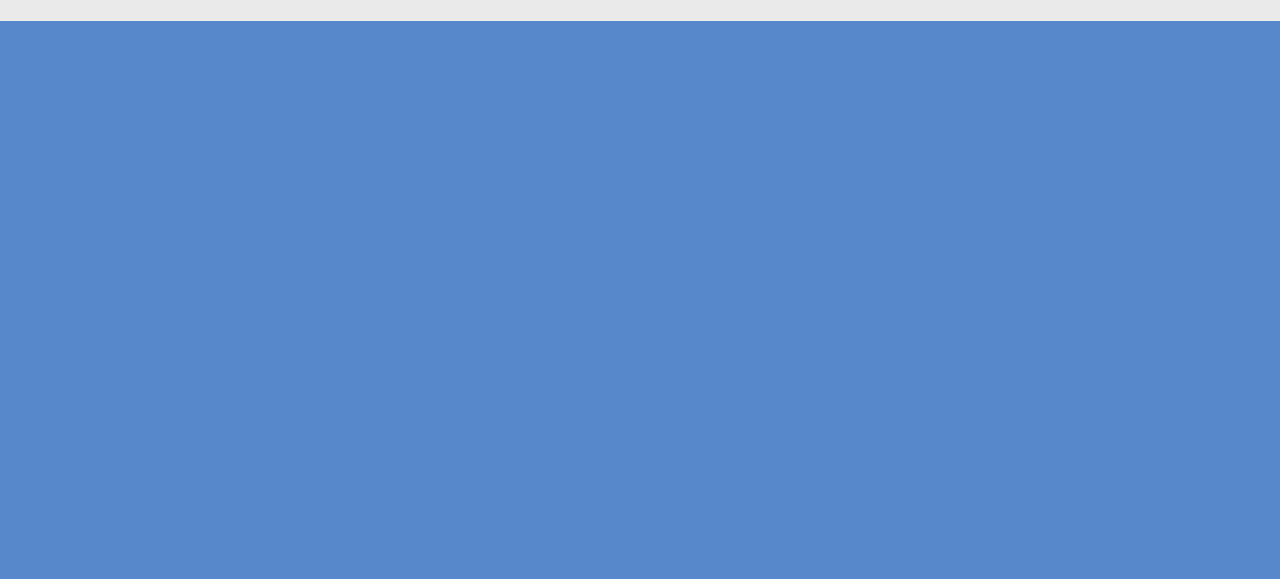
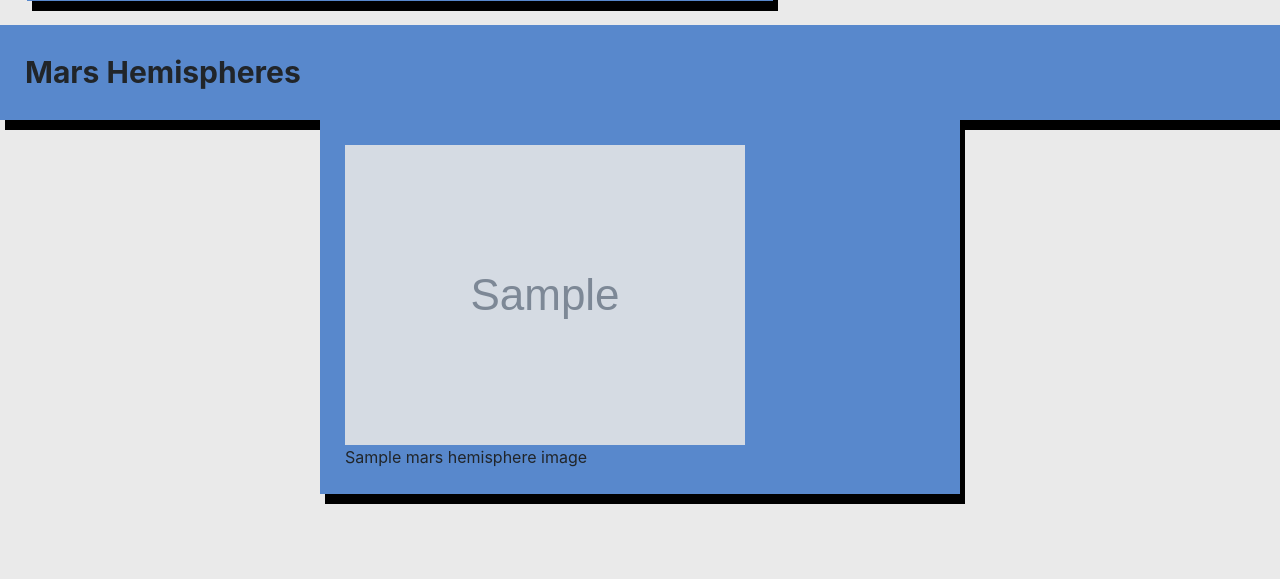
Before and after one commit to jeffreyb92/web-scraping-challenge, a Flask app: page / in a window 1280 px wide. Shown: the part 917-1496 px from the top of the page. Before the commit the page ends 938 px from the top, so only its background shows below. Run offline with Flask 2, Linux system fonts and the light colour scheme; grey boxes marked "Sample" are stand-in pictures; a database or web service that is not in the repository returns one stand-in record (values such as "Sample title"); some libraries are stand-ins or nearby versions.

Commit message:
finished webpage setup

```diff
--- a/Missions_to_Mars/static/styles.css
+++ b/Missions_to_Mars/static/styles.css
@@ -43,10 +43,10 @@ img {
 #columnpad {
     padding: 25px;
     background-color: #5888cc;
+    box-shadow: 5px 10px black;
 }
 
 #columnpad-inv {
-    padding: 25px;
     background: transparent;
 }
 
@@ -56,10 +56,14 @@ img {
     border-color: black;
 }
 
+#boxborder {
+    padding: 10px;
+    border: 6px solid #5888cc;
+}
 
 /* Text Things */
 
-p {
+div p {
     margin: 10px;
     padding-top: 30px;
     font-family: 'Teko', sans-serif;
@@ -74,8 +78,18 @@ p {
 
 .bold-text {
     /* font-weight: bold; */
-    font-size: 30pt;
+    font-size: 40pt;
     line-height: 40pt;
+}
+
+#bold-text-weather {
+    font-size:30px;
+    padding: 0;
+    margin: 0;
+}
+
+#headline {
+    font-size: 24px;
 }
 
 /* Navbar Things */
--- a/Missions_to_Mars/templates/index.html
+++ b/Missions_to_Mars/templates/index.html
@@ -63,25 +63,45 @@
       </div>
     </div>
     <br>
+    <div class="row justify-content-around" id="columnpad">
+      <h1>{{ mars[0]['News Title']}}</h1>
+      <p id="headline">{{mars[0]['News Paragraph']}}</p>
+    </div>
+    <br>
     <div class="row justify-content-around" id="rowpad">
       <div class="col-md-7 h-100" id="columnpad">
-        <p> <b id="title-text">Data Analyst</b> with a <br>
-          <span class="bold-text">B.S. in Computer Science, M.S. in Data Science, <br>
-          Data Scientist with Python Certificate from DataCamp,</span>
-          and currently completing a <span class="bold-text">Bootcamp in Data Analytics & Visualization </span>
-          through <span class="bold-text">Rutgers University.</span>  I am skilled in <span class="bold-text">Python, Tableau,SQL, R, and Excel.</span>
-          An <span class="bold-text">avid learner</span>  who works well with others, and is <span class="bold-text">passionate </span>
-          about helping a company come to know their data on a more
-          <span class="bold-text">profound level.</span>  Recently completed a project with a team of three
-          others about Air Pollution change in New Jersey over the last 30 years.
-      </p>
-
+         <b id="bold-text-weather">Featured Mars Image</b>
+        <br>
+        <img class="img-fluid max-width: 100%; height: auto;" src="{{mars[0]['Featured Image']}}" alt="featured mars image">
       </div>
       <div class="col-md-4" id="columnpad-inv">
-        <img class="img-fluid max-width: 100%; height: auto;" id="img-padding" src="assets/images/JeffProfilePicture.jpg" alt="Jeff's Profile Picture">
+        <div class="row">
+          <div class="col-md-12" id="boxborder">
+          <p id="bold-text-weather">Latest Mars Weather</p>
+          {{mars[0]['Mars Weather']}}
+          </div>
+        </div>
+        <br>
+        <p id="bold-text-weather">Mars Facts</p>
+        {{mars[0]['Mars Facts']|safe}}
       </div>
     </div>
-
+    <br>
+<div class="row">
+  <div class="col-md-12" id="columnpad">
+    <b id="bold-text-weather">Mars Hemispheres</b>
+  </div>
+</div>
+    <div class="row justify-content-around">
+      {% for image in mars[0]['Mars Hemisphere Images']%}
+      <div class="col-md-6" id="columnpad">
+        <img class="img-fluid max-width: 100%; height: auto;" src="{{image.img_url}}" alt="mars hemisphere image">
+        <div>
+          {{image.title}}
+        </div>
+      </div>
+      {% endfor %}
+    </div>
   </div>
   <!-- Container Ends -->
 
```
